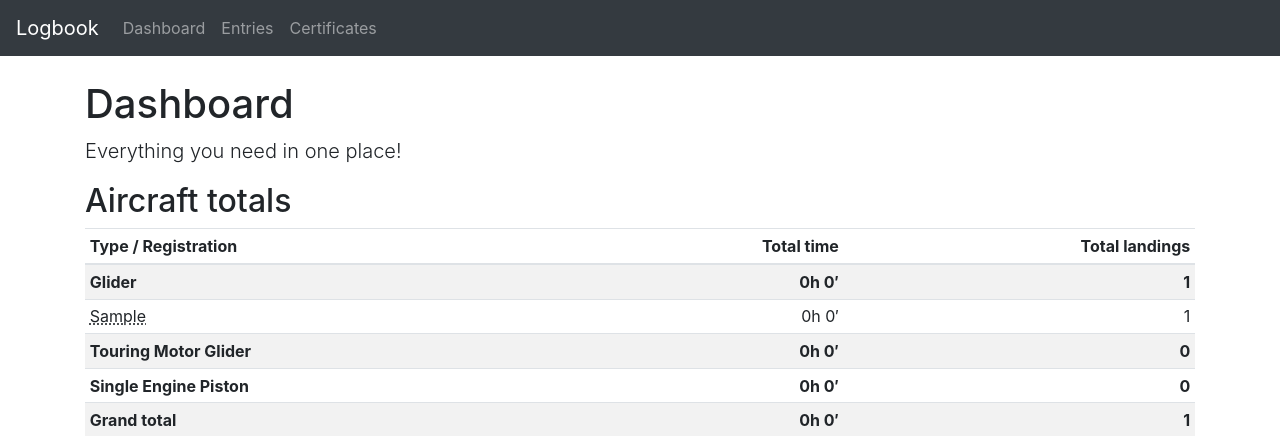
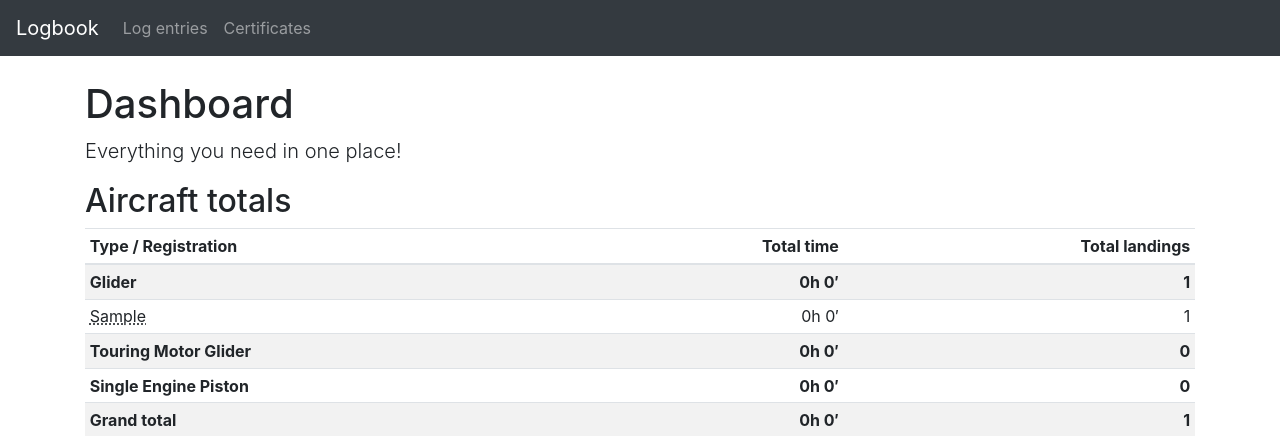
Before and after one commit to zyv/pilot_log, a Django app: page / in a window 1280 px wide. Shown: the top 436 px of the page. Run offline with Django 3.2, Linux system fonts and the light colour scheme; tables that the repository leaves empty hold one stand-in row (values such as "Sample post"); some libraries are stand-ins or nearby versions.

Commit message:
Remove dashboard from the menu, since it's home anyways

```diff
--- a/logbook/templates/logbook/base.html
+++ b/logbook/templates/logbook/base.html
@@ -31,8 +31,7 @@
     {% with current_route=request.resolver_match.url_name %}
         <div class="collapse navbar-collapse" id="navbarDefault">
             <ul class="navbar-nav mr-auto">
-                {% include "logbook/nav_item.html" with name="Dashboard" slug="logbook:dashboard" current_route=current_route only %}
-                {% include "logbook/nav_item.html" with name="Entries" slug="logbook:entries" current_route=current_route only %}
+                {% include "logbook/nav_item.html" with name="Log entries" slug="logbook:entries" current_route=current_route only %}
                 {% include "logbook/nav_item.html" with name="Certificates" slug="logbook:certificates" current_route=current_route only %}
             </ul>
         </div>
```
